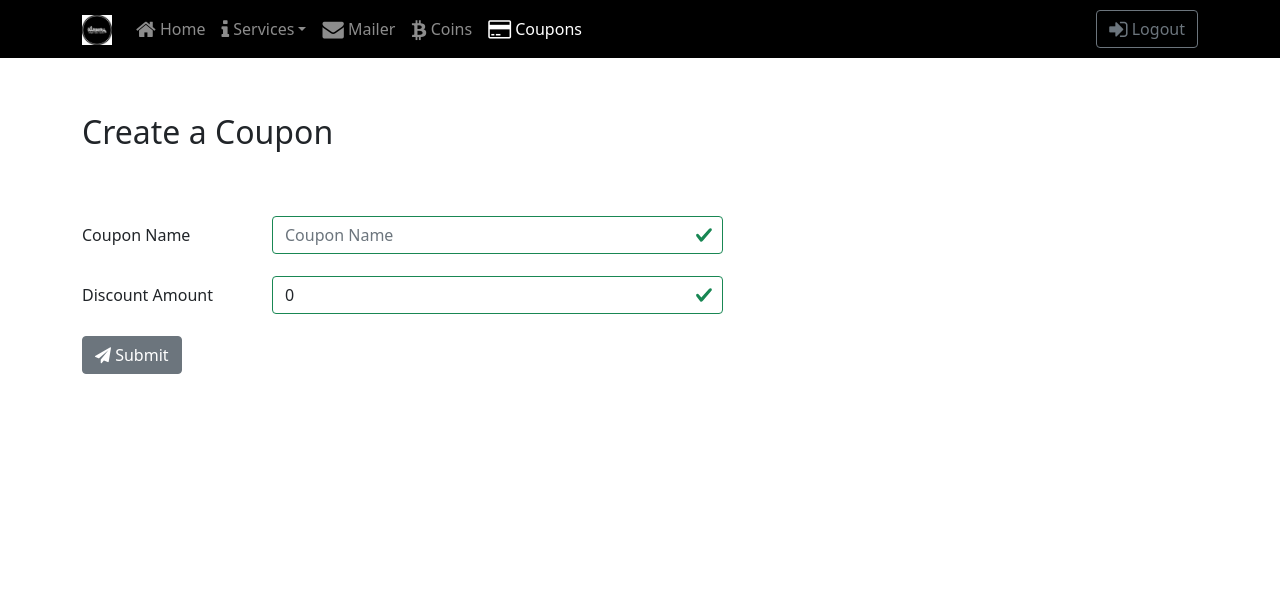
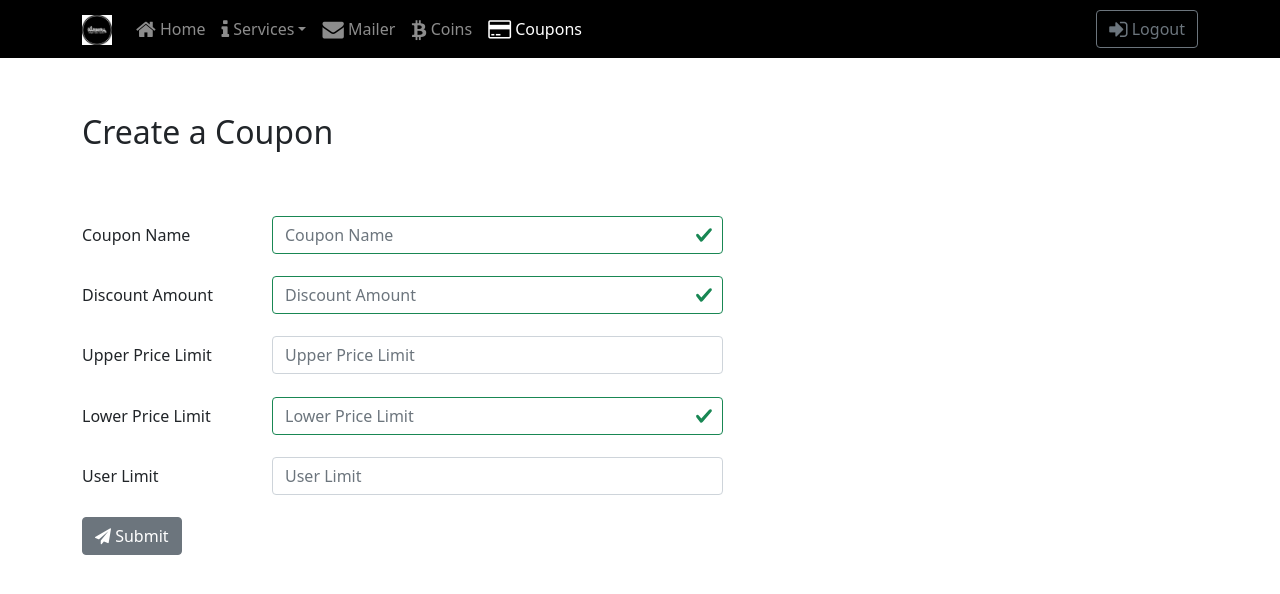
Before and after one commit to Barbera-Salon-Services/Barbera-Admin-Website, a React (Create React App) app in the folder client/: page /coupons/1 in a window 1280 px wide. Shown: the top 594 px of the page. Built offline with nearby package versions, Linux system fonts and the light colour scheme; sample sign-in values are in the browser's storage.

Commit message:
coupon and slider changes

```diff
--- a/client/src/Components/CouponCreate.js
+++ b/client/src/Components/CouponCreate.js
@@ -8,10 +8,14 @@ class CouponCreate extends Component {
         this.state = {
             serviceId: this.props.match.params.serviceId,
             name: '',
-            discount: '0',
+            discount: '',
+            upperpricelim: '',
+            lowerpricelim: '',
+            userlim: '',
             touched: {
                 name: false,
                 discount: false,
+                lowerpricelim: false,
             }
         }
     }
@@ -33,17 +37,21 @@ class CouponCreate extends Component {
         });
     }
 
-    validate(name, discount) {
+    validate(name, discount, lowerpricelim) {
         const errors = {
             name: '',
-            discount: ''
+            discount: '',
+            lowerpricelim: ''
         };
 
         if(this.state.touched.name && name.length === 0)
             errors.name = 'Coupon Name should not be empty';
 
-        if(this.state.touched.discount && discount === '0')
-            errors.discount = 'Discount should be greater than 0';
+        if(this.state.touched.discount && discount.length === 0)
+            errors.discount = 'Discount should not be empty';
+
+        if(this.state.touched.lowerpricelim && lowerpricelim.length === 0)
+            errors.lowerpricelim = 'Lower Price Limit should not be empty';
 
         return errors;
     }
@@ -52,7 +60,7 @@ class CouponCreate extends Component {
         event.preventDefault();
         console.log("Submitting:",this.state);
         if(localStorage.getItem('token') !== null){
-            if(this.state.name === '' || this.state.discount === '') {
+            if(this.state.name === '' || this.state.discount === '' || this.state.lowerpricelim === '') {
                 alert("Please fill the full form");
                 console.log("Submission Failed");
             } else {
@@ -62,6 +70,9 @@ class CouponCreate extends Component {
                     serviceid: this.state.serviceId,
                     name: this.state.name,
                     discount: Number(this.state.discount),
+                    lowerlimit: Number(this.state.lowerpricelim),
+                    upperlimit: Number(this.state.upperpricelim),
+                    userlimit: Number(this.state.userlim)
                 };
                 const requestOptions = {
                     method: 'POST',
@@ -77,10 +88,14 @@ class CouponCreate extends Component {
                         console.log("Coupon Created");
                         this.setState({
                             name: '',
-                            discount: '0',
+                            discount: '',
+                            upperpricelim: '',
+                            lowerpricelim: '',
+                            userlim: '',
                             touched: {
                                 name: false,
                                 discount: false,
+                                lowerpricelim: false,
                             }
                         });
                         event.target.reset();
@@ -96,7 +111,7 @@ class CouponCreate extends Component {
 
         console.log(this.state);
 
-        const errors = this.validate(this.state.name, this.state.discount);
+        const errors = this.validate(this.state.name, this.state.discount, this.state.lowerpricelim);
 
         return(
             <div className="container">
@@ -124,7 +139,7 @@ class CouponCreate extends Component {
                     <FormGroup row>
                         <Label for="discount" sm={2}>Discount Amount</Label>
                         <Col sm={5}>
-                            <Input type="number" id="discount"
+                            <Input type="text" id="discount"
                                 name="discount"
                                 placeholder="Discount Amount"
                                 valid={errors.discount === ''}
@@ -136,6 +151,45 @@ class CouponCreate extends Component {
                             <FormFeedback>
                                 {errors.discount}
                             </FormFeedback>
+                        </Col>
+                    </FormGroup>
+                    <FormGroup row>
+                        <Label for="upperpricelim" sm={2}>Upper Price Limit</Label>
+                        <Col sm={5}>
+                            <Input type="text" id="upperpricelim"
+                                name="upperpricelim"
+                                placeholder="Upper Price Limit"
+                                value={this.state.upperpricelim}
+                                onChange={this.handleInputChange}
+                            />
+                        </Col>
+                    </FormGroup>
+                    <FormGroup row>
+                        <Label for="lowerpricelim" sm={2}>Lower Price Limit</Label>
+                        <Col sm={5}>
+                            <Input type="text" id="lowerpricelim"
+                                name="lowerpricelim"
+                                placeholder="Lower Price Limit"
+                                valid={errors.lowerpricelim === ''}
+                                invalid={errors.lowerpricelim !== ''}
+                                value={this.state.lowerpricelim}
+                                onChange={this.handleInputChange}
+                                onBlur={this.handleBlur('lowerpricelim')}
+                            />
+                            <FormFeedback>
+                                {errors.lowerpricelim}
+                            </FormFeedback>
+                        </Col>
+                    </FormGroup>
+                    <FormGroup row>
+                        <Label for="userlim" sm={2}>User Limit</Label>
+                        <Col sm={5}>
+                            <Input type="text" id="userlim"
+                                name="userlim"
+                                placeholder="User Limit"
+                                value={this.state.userlim}
+                                onChange={this.handleInputChange}
+                            />
                         </Col>
                     </FormGroup>
                     <FormGroup check row style={{paddingLeft: '0px'}}>
--- a/client/src/Components/CouponInfo.js
+++ b/client/src/Components/CouponInfo.js
@@ -12,8 +12,12 @@ class CouponInfo extends Component {
             serviceName: '',
             couponName: this.props.match.params.name,
             discount: '',
+            lowerlim: '',
+            upperlim: '',
+            userlim: '',
             touched: {
-                discount: false
+                discount: false,
+                lowerlim: false,
             }
         }
         this.handleInputChange = this.handleInputChange.bind(this);
@@ -39,13 +43,17 @@ class CouponInfo extends Component {
         });
     }
 
-    validate(discount) {
+    validate(discount, lowerlim) {
         const errors = {
-            discount: ''
+            discount: '',
+            lowerlim: ''
         };
 
-        if(this.state.touched.discount && discount === '0')
-            errors.discount = 'Discount should not be 0';
+        if(this.state.touched.discount && discount.length === 0)
+            errors.discount = 'Discount should not be empty';
+
+        if(this.state.touched.lowerlim && lowerlim.length === 0)
+            errors.lowerlim = 'Discount should not be empty';
 
         return errors;
     }
@@ -73,7 +81,11 @@ class CouponInfo extends Component {
                     console.log(data.data);
                     this.setState({
                         serviceName: data.data.service.name,
-                        discount: data.data.discount
+                        discount: data.data.discount,
+                        lowerlim: data.data.lower_price_limit,
+                        upperlim: (data.data.upper_price_limit === -1) ? '' : data.data.upper_price_limit,
+                        userlim: (data.data.user_limit === -1) ? '' : data.data.user_limit,
+
                     });
                 })
                 .catch(error => alert(error));
@@ -122,7 +134,10 @@ class CouponInfo extends Component {
                 const serviceId = this.state.serviceId;
                 var data = {
                     couponname: this.state.couponName,
-                    discount: Number(this.state.discount)
+                    discount: Number(this.state.discount),
+                    upperlimit: Number(this.state.upperlim),
+                    lowerlimit: Number(this.state.lowerlim),
+                    userlimit: Number(this.state.userlim)
                 };
                 const requestOptions = {
                     method: 'POST',
@@ -147,7 +162,7 @@ class CouponInfo extends Component {
 
         console.log(this.state);
 
-        const errors = this.validate(this.state.discount );
+        const errors = this.validate(this.state.discount, this.state.lowerlim );
 
         return (
             <>
@@ -196,6 +211,42 @@ class CouponInfo extends Component {
                                 </FormFeedback>
                             </Col>
                         </FormGroup>
+                        <FormGroup row>
+                            <Label for="upperlim" sm={2}>Upper Price Limit</Label>
+                            <Col sm={10}>
+                                <Input type="text" id="upperlim"
+                                    name="upperlim"
+                                    value={this.state.upperlim}
+                                    onChange={this.handleInputChange}
+                                />
+                            </Col>
+                        </FormGroup>
+                        <FormGroup row>
+                            <Label for="lowerlim" sm={2}>Lower Price Limit</Label>
+                            <Col sm={10}>
+                                <Input type="text" id="lowerlim"
+                                    name="lowerlim"
+                                    valid={errors.lowerlim === ''}
+                                    invalid={errors.lowerlim !== ''}
+                                    value={this.state.lowerlim}
+                                    onChange={this.handleInputChange}
+                                    onBlur={this.handleBlur('lowerlim')}
+                                />
+                                <FormFeedback>
+                                    {errors.lowerlim}
+                                </FormFeedback>
+                            </Col>
+                        </FormGroup>
+                        <FormGroup row>
+                            <Label for="userlim" sm={2}>User Limit</Label>
+                            <Col sm={10}>
+                                <Input type="text" id="userlim"
+                                    name="userlim"
+                                    value={this.state.userlim}
+                                    onChange={this.handleInputChange}
+                                />
+                            </Col>
+                        </FormGroup>
                         <FormGroup check row style={{paddingLeft: '0px'}}>
                             <Col sm={{ size: 10, offset: 0 }}>
                             <Button><i className="fa fa-paper-plane"></i>{' '}Submit</Button>
--- a/client/src/Components/SliderUpload.js
+++ b/client/src/Components/SliderUpload.js
@@ -8,6 +8,7 @@ class SliderUpload extends Component {
         this.state = {
             name: '',
             image: '',
+            clickable: false,
             touched: {
                 name: false,
                 image: false,
@@ -68,14 +69,15 @@ class SliderUpload extends Component {
         console.log(event.target.value);
         console.log("Submitting:",this.state);
         if(localStorage.getItem('token') !== null){
-            if(this.state.name === '' || this.state.image === ''){
+            if(this.state.name === '' || (this.state.image === '' && this.state.clickable === '')){
                 alert('Please fill the full form.');
             } else {
                 const token = localStorage.getItem('token');
                 console.log(token);
                 var data = {
                     name: this.state.name,
-                    image: this.state.image
+                    image: this.state.image,
+                    clickable: this.state.clickable
                 };
                 const requestOptions = {
                     method: 'POST',
@@ -136,6 +138,20 @@ class SliderUpload extends Component {
                             </Col>
                         </FormGroup>
                         <FormGroup row>
+                            <Label for="clickable" sm={2}>Clickable ?</Label>
+                            <Col sm={{ size: 10 }}>
+                            <FormGroup check>
+                                <Label check>
+                                <Input type="checkbox" id="clickable"
+                                    name="clickable"
+                                    onChange={this.handleInputChange}
+                                />{' '}
+                                    Clickable
+                                </Label>
+                            </FormGroup>
+                            </Col>
+                        </FormGroup>
+                        <FormGroup row>
                             <Label for="file" sm={2}>Slider Image</Label>
                             <Col sm={10}>
                             <Input type="file" name="file"
```
Also changed, not shown: client/src/Components/Coupons.js (+8 -2 lines).
